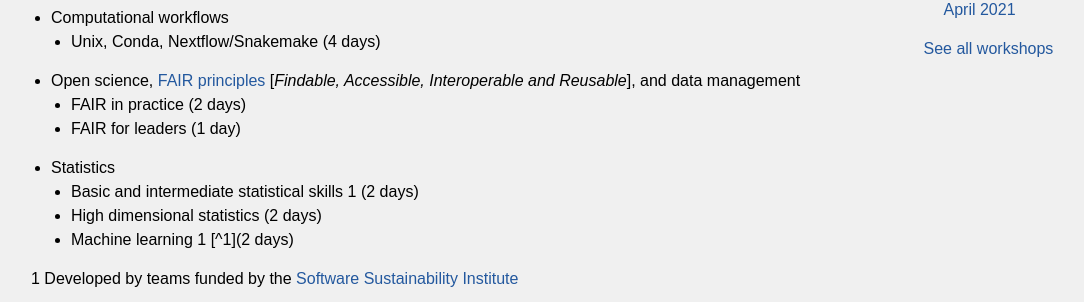
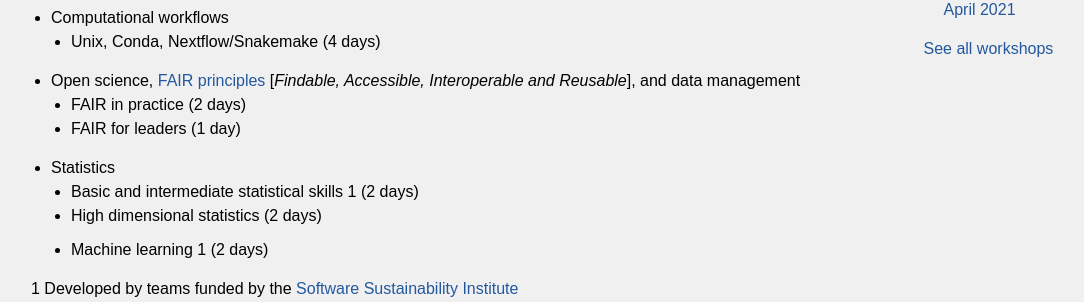
Before and after one commit to edcarp/Ed-DaSH, a Jekyll site: the page built from index.md, in a window 1280 px wide, cut to the strip 456-758 px from the top of the page. Shown: the whole strip, without its empty margins (19-1103 px from the left). Built offline with Jekyll 4.4.1, drawn with Linux system fonts in a browser that asks for light colours; nearby versions of some CDN libraries; our own code applies the rules of GitHub Pages for plain Markdown files.

Commit message:
Update index.md

```diff
--- a/index.md
+++ b/index.md
@@ -61,7 +61,7 @@ Ed-DaSH is a **Da**ta **S**cience training programme for **H**ealth and Bioscien
 * Statistics
   * Basic and intermediate statistical skills <sup>1</sup> (2 days)
   * High dimensional statistics (2 days)
-  * Machine learning <sup>1</sup> [^1](2 days)
+  * <p>Machine learning <sup>1</sup> (2 days)</p>
 
 <sup>1</sup> Developed by teams funded by the [Software Sustainability Institute][ssi]{:target="_blank"}
 
```
